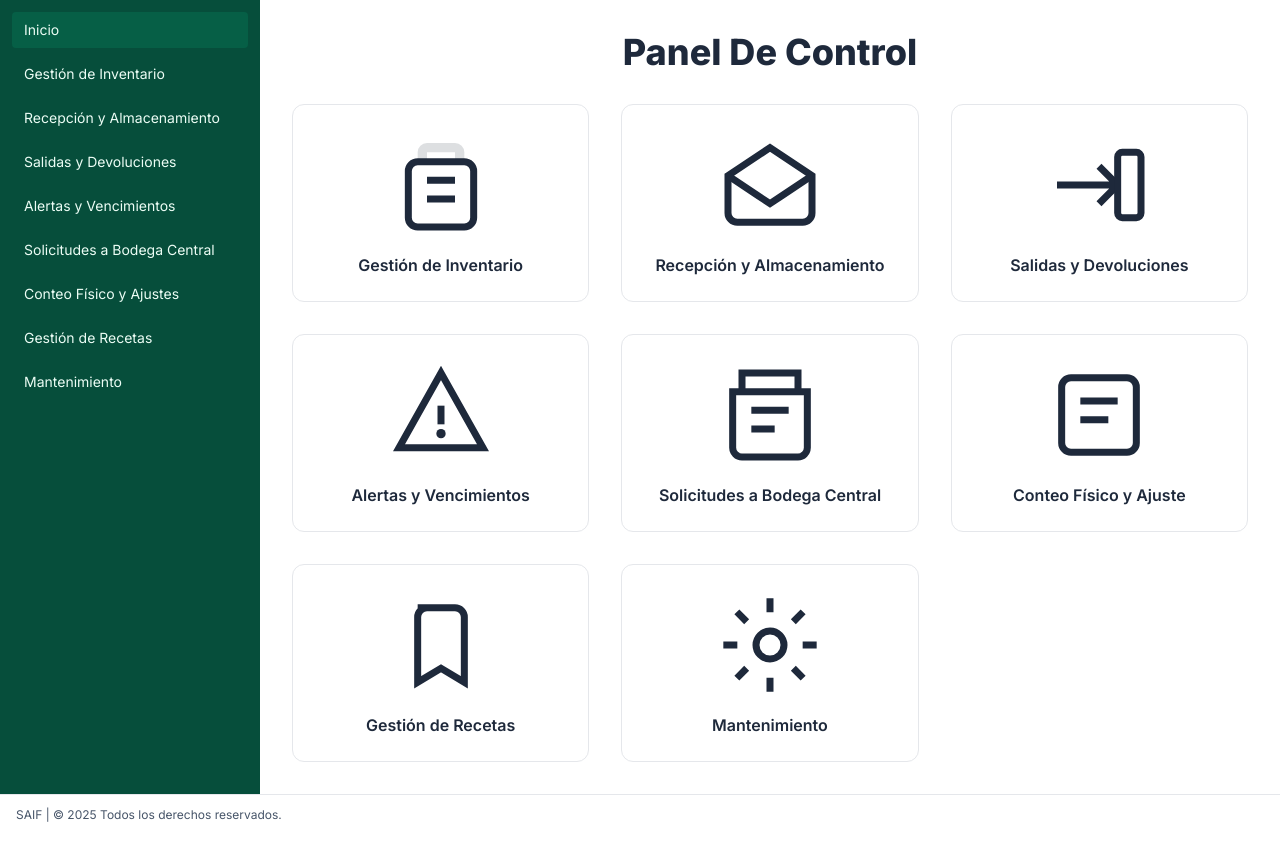
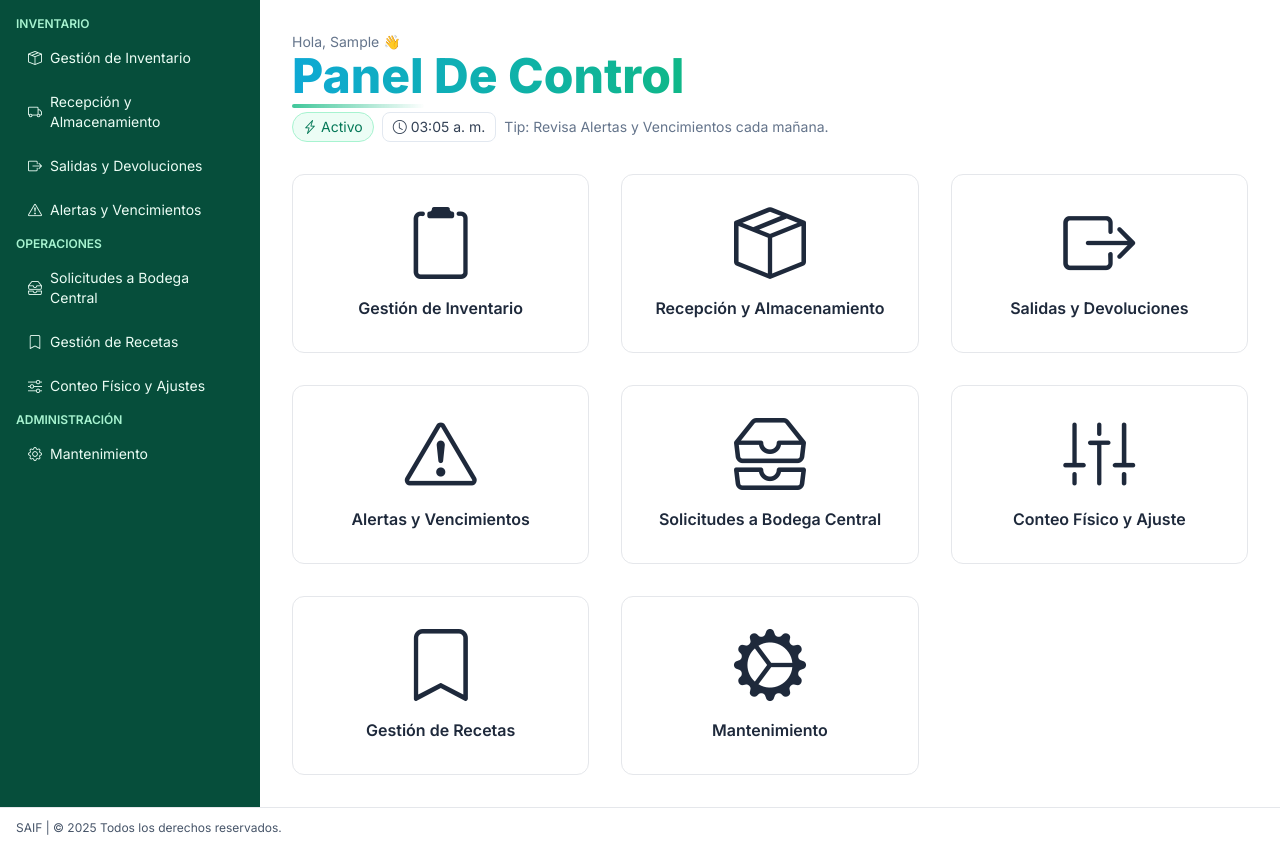
Before and after one commit to PabloChun-16/SaludAhorro, a Django app: page /dashboard/ in a window 1280 px wide. Shown: the part 56-904 px from the top of the page. Before the commit the page ends 878 px from the top, so only its background shows below. Run offline with Django 5.2, Linux system fonts and the light colour scheme; the visitor is signed in with stand-in values (Sample User, id 1); some libraries are stand-ins or nearby versions.

Commit message:
Modificaciones Dashboard

```diff
--- a/apps/dashboard/templates/dashboard/base.html
+++ b/apps/dashboard/templates/dashboard/base.html
@@ -27,6 +27,38 @@
 <!-- Bootstrap Icons -->
 <link rel="stylesheet" href="https://cdn.jsdelivr.net/npm/bootstrap-icons@1.11.3/font/bootstrap-icons.css">
 
+<style>
+  /* Título con brillo y subrayado animado */
+  .cheto-title{
+    font-weight: 800;
+    line-height: 1.05;
+    background: linear-gradient(90deg,#0ea5e9,#10b981,#0ea5e9);
+    background-size: 200% auto;
+    -webkit-background-clip: text;
+    background-clip: text;
+    color: transparent;
+    animation: shine 6s linear infinite;
+    position: relative;
+  }
+  .cheto-title::after{
+    content:"";
+    position:absolute;
+    left:0;
+    bottom:-8px;
+    height:4px;
+    width:120px;
+    background: linear-gradient(90deg,#10b981,transparent);
+    border-radius:9999px;
+    animation: underline 3s ease-in-out infinite;
+  }
+  @keyframes shine { to { background-position: 200% center; } }
+  @keyframes underline {
+    0%   { width:90px;  opacity:.7 }
+    50%  { width:220px; opacity:1  }
+    100% { width:90px;  opacity:.7 }
+  }
+</style>
+
 
    <!-- CSS -->
 
@@ -37,6 +69,8 @@
   <link href="https://fonts.googleapis.com/css2?family=Inter:wght@400;600;800&display=swap" rel="stylesheet">
 </head>
 <body class="font-sans text-slate-800">
+
+
 
   <!-- TOPBAR -->
 <!-- TOPBAR -->
@@ -63,26 +97,62 @@
 
 
   <div class="grid grid-cols-[260px_1fr] min-h-[calc(100vh-56px)]">
+
+
+
     <!-- SIDEBAR -->
-    <aside class="bg-emerald-900 text-emerald-50">
-      <nav class="p-3 space-y-2 text-sm">
 
-        {% url 'dashboard:index' as dash_url %}
-<a href="{{ dash_url }}"
-   class="block px-3 py-2 rounded hover:bg-emerald-800 {% if request.path == dash_url %}bg-emerald-800{% endif %}">
-  Inicio
-</a>
+<aside class="bg-emerald-900 text-emerald-50 min-h-screen p-4">
+  <!-- Navegación -->
+  <nav class="space-y-2 text-sm">
+    <h6 class="uppercase text-xs text-emerald-200 font-semibold">Inventario</h6>
 
-        <a href="/inventario/" class="block px-3 py-2 rounded hover:bg-emerald-800">Gestión de Inventario</a>
-        <a href="/recepcion_almacenamiento/" class="block px-3 py-2 rounded hover:bg-emerald-800">Recepción y Almacenamiento</a>
-        <a href="/salidas_devoluciones/" class="block px-3 py-2 rounded hover:bg-emerald-800">Salidas y Devoluciones</a>
-        <a href="/alertas_vencimientos/" class="block px-3 py-2 rounded hover:bg-emerald-800">Alertas y Vencimientos</a>
-        <a href="/solicitudes_bodega_central/" class="block px-3 py-2 rounded hover:bg-emerald-800">Solicitudes a Bodega Central</a>
-        <a href="/ajustes_inventario/" class="block px-3 py-2 rounded hover:bg-emerald-800">Conteo Físico y Ajustes</a>
-        <a href="/recetas/" class="block px-3 py-2 rounded hover:bg-emerald-800">Gestión de Recetas</a>
-        <a href="/mantenimiento/" class="block px-3 py-2 rounded hover:bg-emerald-800">Mantenimiento</a>
-      </nav>
-    </aside>
+    <a href="/inventario/" class="flex items-center gap-2 px-3 py-2 rounded hover:bg-emerald-800 transition">
+      <i class="bi bi-box-seam"></i>
+      <span>Gestión de Inventario</span>
+    </a>
+
+    <a href="/recepcion_almacenamiento/" class="flex items-center gap-2 px-3 py-2 rounded hover:bg-emerald-800 transition">
+      <i class="bi bi-truck"></i>
+      <span>Recepción y Almacenamiento</span>
+    </a>
+
+    <a href="/salidas_devoluciones/" class="flex items-center gap-2 px-3 py-2 rounded hover:bg-emerald-800 transition">
+      <i class="bi bi-box-arrow-right"></i>
+      <span>Salidas y Devoluciones</span>
+    </a>
+
+    <a href="/alertas_vencimientos/" class="flex items-center gap-2 px-3 py-2 rounded hover:bg-emerald-800 transition">
+      <i class="bi bi-exclamation-triangle"></i>
+      <span>Alertas y Vencimientos</span>
+    </a>
+
+    <h6 class="uppercase text-xs text-emerald-200 font-semibold mt-4">Operaciones</h6>
+
+    <a href="/solicitudes_bodega_central/" class="flex items-center gap-2 px-3 py-2 rounded hover:bg-emerald-800 transition">
+      <i class="bi bi-inboxes"></i>
+      <span>Solicitudes a Bodega Central</span>
+    </a>
+
+    <a href="/recetas/" class="flex items-center gap-2 px-3 py-2 rounded hover:bg-emerald-800 transition">
+      <i class="bi bi-bookmark"></i>
+      <span>Gestión de Recetas</span>
+    </a>
+
+    <a href="/ajustes_inventario/" class="flex items-center gap-2 px-3 py-2 rounded hover:bg-emerald-800 transition">
+      <i class="bi bi-sliders"></i>
+      <span>Conteo Físico y Ajustes</span>
+    </a>
+
+    <h6 class="uppercase text-xs text-emerald-200 font-semibold mt-4">Administración</h6>
+
+    <a href="/mantenimiento/" class="flex items-center gap-2 px-3 py-2 rounded hover:bg-emerald-800 transition">
+      <i class="bi bi-gear"></i>
+      <span>Mantenimiento</span>
+    </a>
+  </nav>
+</aside>
+
 
     <!-- CONTENT -->
     <main class="bg-white">
--- a/apps/dashboard/templates/dashboard/index.html
+++ b/apps/dashboard/templates/dashboard/index.html
@@ -1,78 +1,116 @@
 {% extends "dashboard/base.html" %}
-
 {% load static %}
 
 {% block title %}Dashboard · SAIF{% endblock %}
 
 {% block content %}
 <section class="p-6 md:p-8">
-  <h1 class="text-3xl md:text-4xl font-extrabold text-center mb-8">Panel De Control</h1>
 
+  <!-- Encabezado cheto -->
+  <div class="mb-8 flex items-start justify-between gap-4">
+    <div>
+      <div class="text-sm text-slate-500">
+        Hola, {{ request.user.first_name|default:request.user.username }} 👋
+      </div>
+
+      <h1 class="cheto-title text-4xl md:text-5xl">Panel De Control</h1>
+
+      <div class="mt-3 flex flex-wrap items-center gap-2 text-sm">
+        <span class="inline-flex items-center gap-1 rounded-full border border-emerald-200 bg-emerald-50 px-2.5 py-1 text-emerald-700">
+          <i class="bi bi-lightning-charge"></i> Activo
+        </span>
+        <span class="inline-flex items-center gap-1 rounded-lg border border-slate-200 bg-white px-2.5 py-1 text-slate-700">
+          <i class="bi bi-clock"></i>
+          <span id="dash-clock"></span>
+        </span>
+        <span id="dash-tip" class="hidden sm:inline text-slate-500"></span>
+      </div>
+    </div>
+  </div>
+
+  <!-- Tarjetas -->
   <div class="grid gap-8 md:grid-cols-3">
     <!-- Inventario -->
-    <a href="/inventario/" class="group border rounded-xl p-6 text-center hover:shadow-lg transition">
-      <div class="mx-auto w-28 h-28 mb-3">
-        <!-- clipboard boxes icon -->
-        <svg viewBox="0 0 24 24" class="w-full h-full"><path d="M9 3h6a2 2 0 012 2v2h-2V5H9v2H7V5a2 2 0 012-2z" fill="currentColor" opacity=".15"/><path d="M7 7h10a2 2 0 012 2v10a2 2 0 01-2 2H7a2 2 0 01-2-2V9a2 2 0 012-2zm2 4h6M9 15h6" stroke="currentColor" stroke-width="1.5" fill="none"/></svg>
-      </div>
-      <div class="font-semibold">Gestión de Inventario</div>
+    <a href="/inventario/" class="group border rounded-xl p-8 text-center hover:shadow-lg transition bg-white">
+      <i class="bi bi-clipboard2 text-7xl text-slate-800 group-hover:text-emerald-700 transition"></i>
+      <div class="mt-4 font-semibold text-slate-800">Gestión de Inventario</div>
     </a>
 
-    <!-- Recepción -->
-    <a href="/recepcion_almacenamiento/" class="group border rounded-xl p-6 text-center hover:shadow-lg transition">
-      <div class="mx-auto w-28 h-28 mb-3">
-        <svg viewBox="0 0 24 24" class="w-full h-full"><path d="M3 10l9-6 9 6v8a2 2 0 01-2 2H5a2 2 0 01-2-2z" stroke="currentColor" stroke-width="1.5" fill="none"/><path d="M3 10l9 6 9-6" stroke="currentColor" stroke-width="1.5" fill="none"/></svg>
-      </div>
-      <div class="font-semibold">Recepción y Almacenamiento</div>
+    <!-- Recepción y Almacenamiento -->
+    <a href="/recepcion_almacenamiento/" class="group border rounded-xl p-8 text-center hover:shadow-lg transition bg-white">
+      <i class="bi bi-box-seam text-7xl text-slate-800 group-hover:text-emerald-700 transition"></i>
+      <div class="mt-4 font-semibold text-slate-800">Recepción y Almacenamiento</div>
     </a>
 
-    <!-- Salidas -->
-    <a href="/salidas_devoluciones/" class="group border rounded-xl p-6 text-center hover:shadow-lg transition">
-      <div class="mx-auto w-28 h-28 mb-3">
-        <svg viewBox="0 0 24 24" class="w-full h-full"><path d="M3 12h13m0 0l-4-4m4 4l-4 4" stroke="currentColor" stroke-width="1.5" fill="none"/><rect x="16" y="5" width="5" height="14" rx="1" stroke="currentColor" stroke-width="1.5" fill="none"/></svg>
-      </div>
-      <div class="font-semibold">Salidas y Devoluciones</div>
+    <!-- Salidas y Devoluciones -->
+    <a href="/salidas_devoluciones/" class="group border rounded-xl p-8 text-center hover:shadow-lg transition bg-white">
+      <i class="bi bi-box-arrow-right text-7xl text-slate-800 group-hover:text-emerald-700 transition"></i>
+      <div class="mt-4 font-semibold text-slate-800">Salidas y Devoluciones</div>
     </a>
 
-    <!-- Alertas -->
-    <a href="/alertas_vencimientos/" class="group border rounded-xl p-6 text-center hover:shadow-lg transition">
-      <div class="mx-auto w-28 h-28 mb-3">
-        <svg viewBox="0 0 24 24" class="w-full h-full"><path d="M12 3l9 16H3L12 3z" stroke="currentColor" stroke-width="1.5" fill="none"/><circle cx="12" cy="16" r="1" fill="currentColor"/><path d="M12 10v4" stroke="currentColor" stroke-width="1.5"/></svg>
-      </div>
-      <div class="font-semibold">Alertas y Vencimientos</div>
+    <!-- Alertas y Vencimientos -->
+    <a href="/alertas_vencimientos/" class="group border rounded-xl p-8 text-center hover:shadow-lg transition bg-white">
+      <i class="bi bi-exclamation-triangle text-7xl text-slate-800 group-hover:text-emerald-700 transition"></i>
+      <div class="mt-4 font-semibold text-slate-800">Alertas y Vencimientos</div>
     </a>
 
-    <!-- Solicitudes -->
-    <a href="/solicitudes_bodega_central/" class="group border rounded-xl p-6 text-center hover:shadow-lg transition">
-      <div class="mx-auto w-28 h-28 mb-3">
-        <svg viewBox="0 0 24 24" class="w-full h-full"><path d="M6 3h12v4H6zM4 7h16v12a2 2 0 01-2 2H6a2 2 0 01-2-2z" stroke="currentColor" stroke-width="1.5" fill="none"/><path d="M8 11h8M8 15h5" stroke="currentColor" stroke-width="1.5"/></svg>
-      </div>
-      <div class="font-semibold">Solicitudes a Bodega Central</div>
+    <!-- Solicitudes a Bodega Central -->
+    <a href="/solicitudes_bodega_central/" class="group border rounded-xl p-8 text-center hover:shadow-lg transition bg-white">
+      <i class="bi bi-inboxes text-7xl text-slate-800 group-hover:text-emerald-700 transition"></i>
+      <div class="mt-4 font-semibold text-slate-800">Solicitudes a Bodega Central</div>
     </a>
 
-    <!-- Conteo y ajustes -->
-    <a href="/ajustes_inventario/" class="group border rounded-xl p-6 text-center hover:shadow-lg transition">
-      <div class="mx-auto w-28 h-28 mb-3">
-        <svg viewBox="0 0 24 24" class="w-full h-full"><rect x="4" y="4" width="16" height="16" rx="2" stroke="currentColor" stroke-width="1.5" fill="none"/><path d="M8 9h8M8 13h6" stroke="currentColor" stroke-width="1.5"/></svg>
-      </div>
-      <div class="font-semibold">Conteo Físico y Ajuste</div>
+    <!-- Conteo Físico y Ajuste -->
+    <a href="/ajustes_inventario/" class="group border rounded-xl p-8 text-center hover:shadow-lg transition bg-white">
+      <i class="bi bi-sliders2-vertical text-7xl text-slate-800 group-hover:text-emerald-700 transition"></i>
+      <div class="mt-4 font-semibold text-slate-800">Conteo Físico y Ajuste</div>
     </a>
 
-    <!-- Recetas -->
-    <a href="/recetas/" class="group border rounded-xl p-6 text-center hover:shadow-lg transition">
-      <div class="mx-auto w-28 h-28 mb-3">
-        <svg viewBox="0 0 24 24" class="w-full h-full"><path d="M7 4h8a2 2 0 012 2v14l-5-3-5 3V6a2 2 0 012-2z" stroke="currentColor" stroke-width="1.5" fill="none"/></svg>
-      </div>
-      <div class="font-semibold">Gestión de Recetas</div>
+    <!-- Gestión de Recetas -->
+    <a href="/recetas/" class="group border rounded-xl p-8 text-center hover:shadow-lg transition bg-white">
+      <i class="bi bi-bookmark text-7xl text-slate-800 group-hover:text-emerald-700 transition"></i>
+      <div class="mt-4 font-semibold text-slate-800">Gestión de Recetas</div>
     </a>
 
     <!-- Mantenimiento -->
-    <a href="/mantenimiento/" class="group border rounded-xl p-6 text-center hover:shadow-lg transition">
-      <div class="mx-auto w-28 h-28 mb-3">
-        <svg viewBox="0 0 24 24" class="w-full h-full"><circle cx="12" cy="12" r="3" stroke="currentColor" stroke-width="1.5" fill="none"/><path d="M12 2v3M12 19v3M4.9 4.9l2.1 2.1M17 17l2.1 2.1M2 12h3M19 12h3M4.9 19.1L7 17M17 7l2.1-2.1" stroke="currentColor" stroke-width="1.5"/></svg>
-      </div>
-      <div class="font-semibold">Mantenimiento</div>
+    <a href="/mantenimiento/" class="group border rounded-xl p-8 text-center hover:shadow-lg transition bg-white">
+      <i class="bi bi-gear-wide-connected text-7xl text-slate-800 group-hover:text-emerald-700 transition"></i>
+      <div class="mt-4 font-semibold text-slate-800">Mantenimiento</div>
     </a>
   </div>
+
+  <!-- JS: reloj y tips -->
+  <script>
+    (function () {
+      // Reloj
+      const clockEl = document.getElementById('dash-clock');
+      function tick(){
+        const d = new Date();
+        try {
+          clockEl.textContent = d.toLocaleString('es-GT', { hour: '2-digit', minute: '2-digit' });
+        } catch (e) {
+          clockEl.textContent = d.toLocaleTimeString().slice(0,5);
+        }
+      }
+      tick(); setInterval(tick, 1000);
+
+      // Tips rotativos
+      const tips = [
+        "Tip: Revisa Alertas y Vencimientos cada mañana.",
+        "Tip: Solicitudes a Bodega Central agiliza el surtido.",
+        "Tip: En Conteo Físico y Ajuste mantén el kardex al día."
+      ];
+      const tipEl = document.getElementById('dash-tip');
+      if (tipEl){
+        let i = 0;
+        tipEl.textContent = tips[i];
+        setInterval(() => {
+          i = (i + 1) % tips.length;
+          tipEl.textContent = tips[i];
+        }, 5000);
+      }
+    })();
+  </script>
+
 </section>
 {% endblock %}
```
Also changed, not shown: apps/accounts/templates/accounts/login.html (+7 -2 lines), apps/mantenimiento/templates/mantenimiento/index.html (+7 -6 lines).
